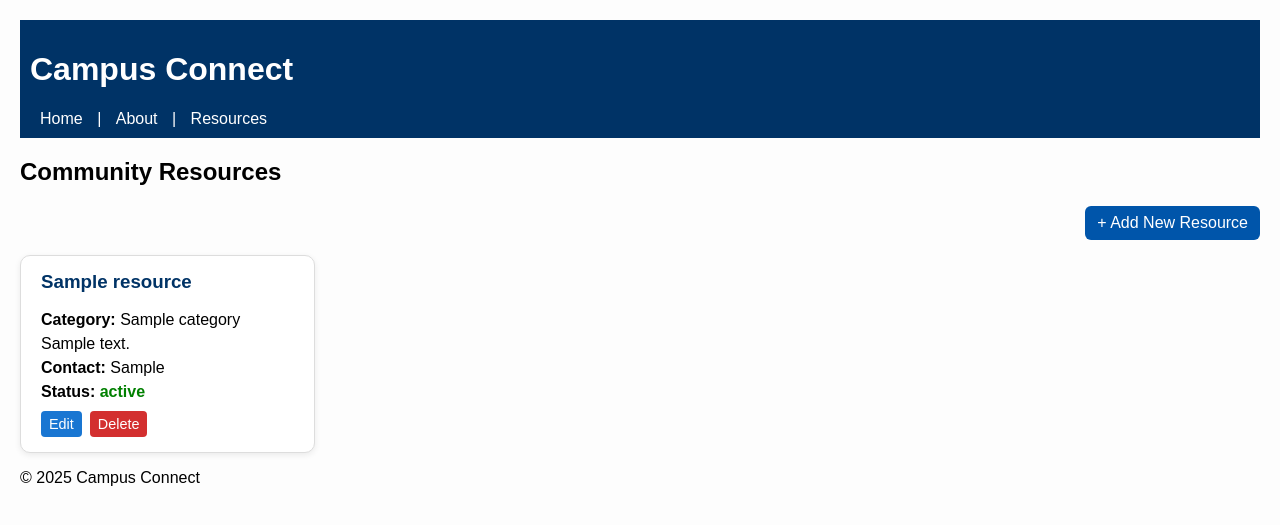
After one commit to aayahosman/Campus-Connect, a Flask app: template templates/resources/list.html in a window 1280 px wide. The commit adds this page. Shown: the top 525 px of the page. Run offline with Flask 3, Linux system fonts and the light colour scheme; the template is opened without the code that fills it: most values are stand-ins (such as "Sample title", 1, 10 or a date in 2020).

Commit message:
Resource CRUD functionality + start to frontend

```diff
--- a/app.py
+++ b/app.py
@@ -1,24 +1,19 @@
 from flask import (Flask, render_template, make_response, url_for, request,
                    redirect, flash, session, send_from_directory, jsonify)
 from werkzeug.utils import secure_filename
-app = Flask(__name__)
-
 import secrets
 import cs304dbi as dbi
+from resources_routes import resource_bp
 
-# we need a secret_key to use flash() and sessions
+
+app = Flask(__name__)
 app.secret_key = secrets.token_hex()
+app.config['TRAP_BAD_REQUEST_ERRORS'] = True
 
-# configure DBI
+print(dbi.conf('cs304jas_db'))
 
-# For Lookup, use 'wmdb'
-# For CRUD and Ajax, use your personal db
-# For project work, use your team db
-
-print(dbi.conf('ww123_db'))
-
-# This gets us better error messages for certain common request errors
-app.config['TRAP_BAD_REQUEST_ERRORS'] = True
+from resources_routes import resource_bp
+app.register_blueprint(resource_bp)
 
 @app.route('/')
 def index():
@@ -32,10 +27,9 @@ def about():
 if __name__ == '__main__':
     import sys, os
     if len(sys.argv) > 1:
-        # arg, if any, is the desired port number
         port = int(sys.argv[1])
-        assert(port>1024)
+        assert(port > 1024)
     else:
         port = os.getuid()
     app.debug = True
-    app.run('0.0.0.0',port)
+    app.run('0.0.0.0', port)
--- /dev/null
+++ b/schema.sql
@@ -0,0 +1,61 @@
+CREATE TABLE users (
+  user_id INT AUTO_INCREMENT PRIMARY KEY,
+  full_name VARCHAR(80) NOT NULL,
+  email VARCHAR(120) UNIQUE,
+  password CHAR(60),
+  role ENUM('student', 'admin')
+);
+
+CREATE TABLE events (
+  event_id INT AUTO_INCREMENT PRIMARY KEY,
+  title VARCHAR(140),
+  date_of_event DATETIME,
+  created_by INT,
+  created_at DATETIME,
+  description TEXT NOT NULL,
+  address1 VARCHAR(120),
+  address2 VARCHAR(120),
+  city VARCHAR(60),
+  state CHAR(2),
+  postal_code VARCHAR(10),
+  FOREIGN KEY (created_by) REFERENCES users(user_id)
+);
+
+CREATE TABLE resources (
+  resource_id INT AUTO_INCREMENT PRIMARY KEY,
+  title VARCHAR(140),
+  description TEXT NOT NULL,
+  category VARCHAR(100),
+  contact_info VARCHAR(120),
+  status ENUM('active','inactive'),
+  created_by INT,
+  created_at DATETIME,
+  address1 VARCHAR(120),
+  address2 VARCHAR(120),
+  city VARCHAR(60),
+  state CHAR(2),
+  postal_code VARCHAR(10),
+  FOREIGN KEY (created_by) REFERENCES users(user_id)
+);
+
+CREATE TABLE comments (
+  comment_id INT AUTO_INCREMENT PRIMARY KEY,
+  content TEXT NOT NULL,
+  event_id INT,
+  resource_id INT,
+  created_by INT,
+  created_at DATETIME,
+  FOREIGN KEY (event_id) REFERENCES events(event_id),
+  FOREIGN KEY (resource_id) REFERENCES resources(resource_id),
+  FOREIGN KEY (created_by) REFERENCES users(user_id)
+);
+
+CREATE TABLE rsvp (
+  rsvp_id INT AUTO_INCREMENT PRIMARY KEY,
+  status ENUM('yes','no','maybe'),
+  event_id INT,
+  created_by INT,
+  created_at DATETIME,
+  FOREIGN KEY (event_id) REFERENCES events(event_id),
+  FOREIGN KEY (created_by) REFERENCES users(user_id)
+);
--- a/static/style.css
+++ b/static/style.css
@@ -1,87 +1,144 @@
-/* the --color-header and others are CSS variables, which we access later.
-   I chose these colors using https://venngage.com/tools/accessible-color-palette-generator
-   I liked the contrasting palette2 colors.
+body {
+    font-family: sans-serif;
+    margin: 20px;
+    background-color: #fdfdfd;
+  }
 
-   The idea is that
+  header {
+    background-color: #003366;
+    color: white;
+    padding: 10px;
+  }
 
-   * the header (blue family) color is for headers and the background color of the nav bar buttons.
-   * the nav bar will have white text on the header bgcolor
-   * the nav bar will use the focus (greenish) color for
+  nav a {
+    color: white;
+    text-decoration: none;
+    margin: 0 10px;
+  }
 
-*/
+  nav a:hover {
+    text-decoration: underline;
+  }
 
-HTML {
-    --color-header: #0073e6;  /* for H1-H6 and nav buttons. */
-    --color-focus: #5ba300;   /* for focussed elements and mouseover on nav */
-    --color-alert: #b51963;   /* for flashed messages and such. */
-    --color-nav-fg: white;    /* foreground color of nav text. */
-    --font-family: Verdana;
-    font-family: var(--font-family)
-}
+  /* ---------- Buttons ---------- */
+  .btn {
+    background-color: #0055aa;
+    color: white;
+    padding: 8px 12px;
+    text-decoration: none;
+    border-radius: 6px;
+    font-weight: 500;
+  }
 
-/* For flashed messages; make them stand out using reddish and italics */
+  .btn:hover {
+    background-color: #004080;
+  }
 
-#messages {
-    color: var(--color-alert);
-    font-style: italic;
-}
+  .btn-sm {
+    padding: 5px 8px;
+    border-radius: 4px;
+    font-size: 0.9em;
+    border: none;
+    cursor: pointer;
+    text-decoration: none;
+  }
+
+  .edit {
+    background-color: #1976d2;
+    color: white;
+  }
+
+  .edit:hover {
+    background-color: #1259a3;
+  }
+
+  .delete {
+    background-color: #d32f2f;
+    color: white;
+  }
+
+  .delete:hover {
+    background-color: #a82828;
+  }
+
+  /* ---------- Resource Grid ---------- */
+  .resource-header {
+    display: flex;
+    justify-content: flex-end;
+    margin-bottom: 15px;
+  }
+
+  .resource-grid {
+    display: grid;
+    grid-template-columns: repeat(auto-fill, minmax(280px, 1fr));
+    gap: 20px;
+  }
+
+  .resource-card {
+    background: #ffffff;
+    border: 1px solid #ddd;
+    border-radius: 10px;
+    padding: 15px 20px;
+    box-shadow: 0 2px 6px rgba(0, 0, 0, 0.08);
+    transition: transform 0.1s ease, box-shadow 0.1s ease;
+  }
+
+  .resource-card:hover {
+    transform: translateY(-2px);
+    box-shadow: 0 3px 10px rgba(0, 0, 0, 0.12);
+  }
+
+  .resource-card h3 {
+    margin-top: 0;
+    color: #003366;
+  }
+
+  .resource-card p {
+    margin: 6px 0;
+  }
+
+  .status.active {
+    color: green;
+    font-weight: 600;
+  }
+
+  .status.inactive {
+    color: #b33;
+    font-weight: 600;
+  }
 
 
-h1, h2, h3, h4, h5, h6 {
-    color: var(--color-header);
-}
+  .actions {
+    display: flex;
+    justify-content: flex-start;
+    gap: 8px;
+    margin-top: 10px;
+  }
 
-h1 {
-    font-size: 200%;
-}
+  .inline-form {
+    display: inline;
+  }
 
 
-/* for a simple navbar. Talk to Scott if you want drop-downs. */
-nav > ul {
-    display: flex;
-    flex-direction: row;
-}
+  table {
+    border-collapse: collapse;
+    width: 100%;
+    margin-top: 15px;
+  }
 
-nav ul {
-    list-style-type: none;
-    margin: 0px;
-    padding: 0px;
-}
+  th, td {
+    border: 1px solid #ccc;
+    padding: 8px;
+  }
 
-nav > ul > li {
-    flex: 0 0 auto;
-    width: 15em;
-}
+  th {
+    background-color: #eee;
+  }
 
-nav button, nav a {
-    display: block;
-    box-sizing: border-box; /* easier to make button and A the same size */
-    width: 100%;
-    height: 40px;
-    padding: 0px;
-    padding-bottom: 5px;
-    background-color: var(--color-header);
-    color: var(--color-nav-fg);
-    border: 2px solid black;
-    border-radius: 5px;
+  button {
+    background-color: #0066cc;
+    color: white;
+    border: none;
+    padding: 5px 8px;
     cursor: pointer;
-    /* Firefox uses font -apple-system unless I repeat the font spec here. */
-    font-family: var(--font-family);
-    font-weight: bold;
-    font-size: 1.4rem;
-}
-
-/* Only the top-level buttons are centered; lower ones are left-aligned. */
-nav > ul > li > button , nav > ul > li > a {
-    text-align: center;
-}
-
-/* because of the margin trick, this can only be used for the last element */
-
-nav li.right {
-    margin-left: auto;
-}
-
-nav button:hover, button:focus, nav a:hover, nav a:focus {
-    background-color: var(--color-focus);
-}
+  }
--- a/templates/base.html
+++ b/templates/base.html
@@ -1,43 +1,36 @@
 <!doctype html>
-<html lang='en'>
+<html lang="en">
   <head>
-    <meta charset='utf-8'>
-    <!-- for mobile-friendly pages -->
-    <meta name="viewport" content="width=device-width, initial-scale=1">
-    <meta name=author content="">
-    <title>{{ page_title }}</title>
-    <link rel='stylesheet' href="{{url_for('static', filename = 'style.css')}}">
-    {% block head_stuff %} {% endblock %}
+    <meta charset="utf-8">
+    <title>{{ page_title or "Campus Connect" }}</title>
+    <link rel="stylesheet" href="{{ url_for('static', filename='style.css') }}">
   </head>
   <body>
-
-{% block nav %}
+    <header>
+      <h1>Campus Connect</h1>
       <nav>
-  <ul>
-    <li><a href="{{url_for('index')}}">Home</a></li>
-    <li><a href="{{url_for('about')}}">About</a></li>
-  </ul>
+        <a href="{{ url_for('index') }}">Home</a> |
+        <a href="{{ url_for('about') }}">About</a> |
+        <a href="{{ url_for('resources.list_resources') }}">Resources</a>
       </nav>
-{% endblock %}
-
+    </header>
 
     {% with messages = get_flashed_messages() %}
       {% if messages %}
-<div id="messages">
+        <ul id="flashes">
           {% for msg in messages %}
-  <p>{{msg}}</p>
+            <li>{{ msg }}</li>
           {% endfor %}
-</div>
+        </ul>
       {% endif %}
     {% endwith %}
 
-{% block main_content %}
-<h1>Welcome!</h1>
-{% endblock %}
+    <main>
+      {% block content %}{% endblock %}
+    </main>
 
-  <script src="https://code.jquery.com/jquery-3.4.1.min.js"></script>
-  {% block end_scripts %}
-  {% endblock %}
-
+    <footer>
+      <p>&copy; 2025 Campus Connect</p>
+    </footer>
   </body>
 </html>
--- /dev/null
+++ b/templates/resources/list.html
@@ -0,0 +1,37 @@
+{% extends "base.html" %}
+{% block content %}
+<h2>Community Resources</h2>
+
+<div class="resource-header">
+  <a href="{{ url_for('resources.add_resource') }}" class="btn">+ Add New Resource</a>
+</div>
+
+<div class="resource-grid">
+  {% for r in resources %}
+  <div class="resource-card">
+    <h3>{{ r.title }}</h3>
+    <p><strong>Category:</strong> {{ r.category }}</p>
+    <p>{{ r.description }}</p>
+
+    {% if r.contact_info %}
+    <p><strong>Contact:</strong> {{ r.contact_info }}</p>
+    {% endif %}
+
+    <p><strong>Status:</strong>
+      <span class="status {{ r.status }}">{{ r.status }}</span>
+    </p>
+
+    <div class="actions">
+      <a href="{{ url_for('resources.edit_resource', resource_id=r.resource_id) }}" class="btn-sm edit">Edit</a>
+      <form action="{{ url_for('resources.delete_resource', resource_id=r.resource_id) }}"
+            method="POST" class="inline-form">
+        <button type="submit" class="btn-sm delete">Delete</button>
+      </form>
+    </div>
+  </div>
+  {% else %}
+  <p>No resources posted yet. Add one to get started!</p>
+  {% endfor %}
+</div>
+
+{% endblock %}
```
Also changed, not shown: resources_routes.py (added, +72 -0 lines), templates/resources/add.html (added, +28 -0 lines), templates/resources/edit.html (added, +28 -0 lines). Lines whose indentation alone changed are shown as unchanged.
